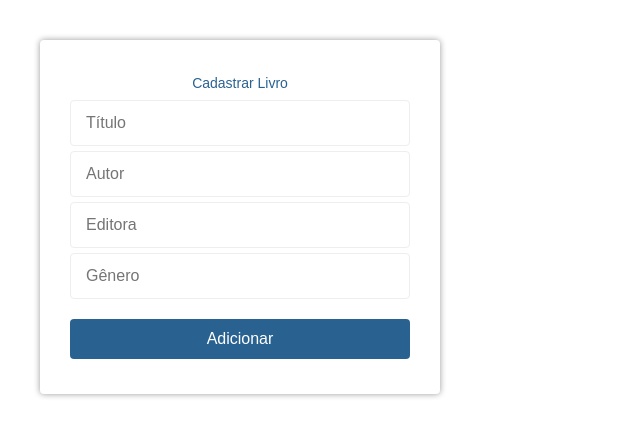
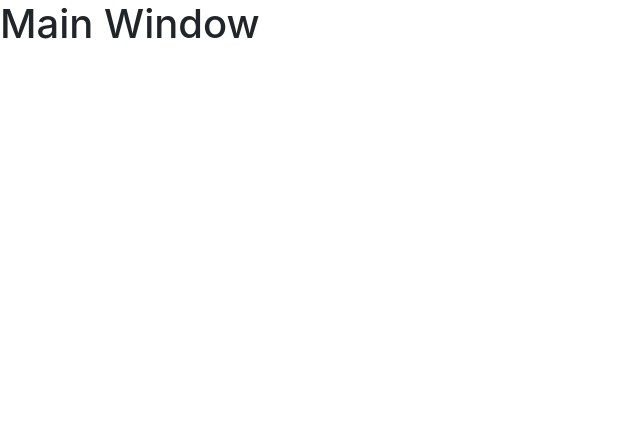
Before and after one commit to perezvr/biblioteca, a React (Create React App) app in the folder frontend/: page / in a window 1280 px wide. Shown: the top 436 px of the page, without its empty margins (0-640 px from the left). Built offline with nearby package versions, Linux system fonts and the light colour scheme.

Commit message:
tentando implementar o bootstrap em tudo!

```diff
--- a/frontend/src/pages/Book/index.js
+++ b/frontend/src/pages/BookList/index.js
@@ -1,6 +1,6 @@
 import React, { Component } from 'react';
 
-export default class Main extends Component {
+export default class BookList extends Component {
   render(){
     return <h1>Book Page</h1>
   }
--- /dev/null
+++ b/frontend/src/pages/BookRegister/index.js
@@ -0,0 +1,75 @@
+import React, { Component } from 'react';
+import { Modal, Button } from 'react-bootstrap';
+import { Container, SubmitButton, Form } from './style';
+import booksApi from '../../services/booksApi';
+
+export default class BookRegister extends Component {
+  state = {
+    title: '',
+    author: '',
+    publisher: '',
+    genre: '',
+    loading: false,
+    show: false,
+  }
+
+  handleInput = async (e) => {
+    const { value, name } = e.target;
+    this.setState({ [name]: value});
+  }
+
+  handleClose = () => this.setState({show: false});
+
+  handleSubmit = async (e) => {
+    e.preventDefault();
+
+    this.setState({
+      loading: true,
+    })
+
+    const { title, author, publisher, genre } = this.state;
+
+    booksApi.post('/books', {
+      title,
+      author,
+      publisher,
+      genre
+    })
+
+    this.setState({
+      title: '',
+      author: '',
+      publisher: '',
+      genre: '',
+      loading: false,
+      show: true
+    })
+  }
+
+  render(){
+    const { title, author, publisher, genre, show} = this.state;
+
+    return (
+      <Container>
+        <Modal show={show} onHide={this.handleClose} animation={false}>
+          <Modal.Header closeButton>
+            <Modal.Title>Bookswap</Modal.Title>
+          </Modal.Header>
+          <Modal.Body>
+            Livro cadastrado com sucesso na sua biblioteca!
+          </Modal.Body>
+          <Modal.Footer>
+            <Button variant="secondary" onClick={this.handleClose}>Fechar</Button>
+          </Modal.Footer>
+        </Modal>
+        <Form onSubmit={this.handleSubmit}>
+          <input type="text" name="title" value={title} onChange={ this.handleInput }placeholder="Título"/>
+          <input type="text" name="author" value={author} onChange={ this.handleInput } placeholder="Autor"/>
+          <input type="text" name="publisher" value={publisher} onChange={ this.handleInput } placeholder="Editora"/>
+          <input type="text" name="genre" value={genre} onChange={ this.handleInput } placeholder="Gênero"/>
+          <SubmitButton loading={this.state.loading} >Adicionar</SubmitButton>
+        </Form>
+      </Container>
+    );
+  }
+}
--- a/frontend/src/pages/Main/index.js
+++ b/frontend/src/pages/Main/index.js
@@ -1,76 +1,8 @@
 import React, { Component } from 'react';
-import { Container, Form, SubmitButton } from './style';
-import booksApi from '../../services/booksApi';
-import { Modal, Button } from 'react-bootstrap';
+
 
 export default class Main extends Component {
-  state = {
-    title: '',
-    author: '',
-    publisher: '',
-    genre: '',
-    loading: false,
-    show: false,
-  }
-
-  handleInput = async (e) => {
-    const { value, name } = e.target;
-
-    this.setState({ [name]: value});
-  }
-
-  handleClose = () => this.setState({show: false});
-
-  handleSubmit = async (e) => {
-    e.preventDefault();
-
-    this.setState({
-      loading: true,
-    })
-
-    const { title, author, publisher, genre } = this.state;
-
-    booksApi.post('/books', {
-      title,
-      author,
-      publisher,
-      genre
-    })
-
-    this.setState({
-      title: '',
-      author: '',
-      publisher: '',
-      genre: '',
-      loading: false,
-      show: true
-    })
-  }
-
   render(){
-    const { title, author, publisher, genre, show} = this.state;
-    return (
-      <Container>
-        <Modal show={show} onHide={this.handleClose} animation={false}>
-        <Modal.Header closeButton>
-          <Modal.Title>{this.state.title}</Modal.Title>
-        </Modal.Header>
-        <Modal.Body>
-        O livro foi cadastrado com sucesso na sua biblioteca!
-        </Modal.Body>
-        <Modal.Footer>
-          <Button variant="secondary" onClick={this.handleClose}>Fechar</Button>
-        </Modal.Footer>
-        </Modal>
-      <Form onSubmit={this.handleSubmit}>
-        <h1>Cadastrar Livro</h1>
-        <input type="text" name="title" value={title} onChange={ this.handleInput }placeholder="Título"/>
-        <input type="text" name="author" value={author} onChange={ this.handleInput } placeholder="Autor"/>
-        <input type="text" name="publisher" value={publisher} onChange={ this.handleInput } placeholder="Editora"/>
-        <input type="text" name="genre" value={genre} onChange={ this.handleInput } placeholder="Gênero"/>
-        <SubmitButton loading={this.state.loading} >Adicionar</SubmitButton>
-      </Form>
-      </Container>
-    );
+    return <h1>Main Window</h1>
   }
 }
--- a/frontend/src/routes.js
+++ b/frontend/src/routes.js
@@ -2,14 +2,16 @@ import React from 'react';
 import { BrowserRouter, Switch, Route } from 'react-router-dom';
 
 import Main from './pages/Main';
-import Book from './pages/Book';
+import BookList from './pages/BookList';
+import BookRegister from './pages/BookRegister';
 
 export default function Routes() {
   return (
     <BrowserRouter>
       <Switch>
-        <Route path='/' exact component={Main}></Route>
-        <Route path='/book/:id' exact component={Book}></Route>
+        <Route path='/' exact component={Main} />
+        <Route path='/books/' exact component={BookList} />
+        <Route path='/books/register' exact component={BookRegister} />
       </Switch>
     </BrowserRouter>
   );
```
Also changed, not shown: frontend/src/pages/BookList/style.js (added), frontend/src/pages/BookRegister/style.js (renamed from frontend/src/pages/Main/style.js), frontend/src/pages/Main/styles.js (added).
